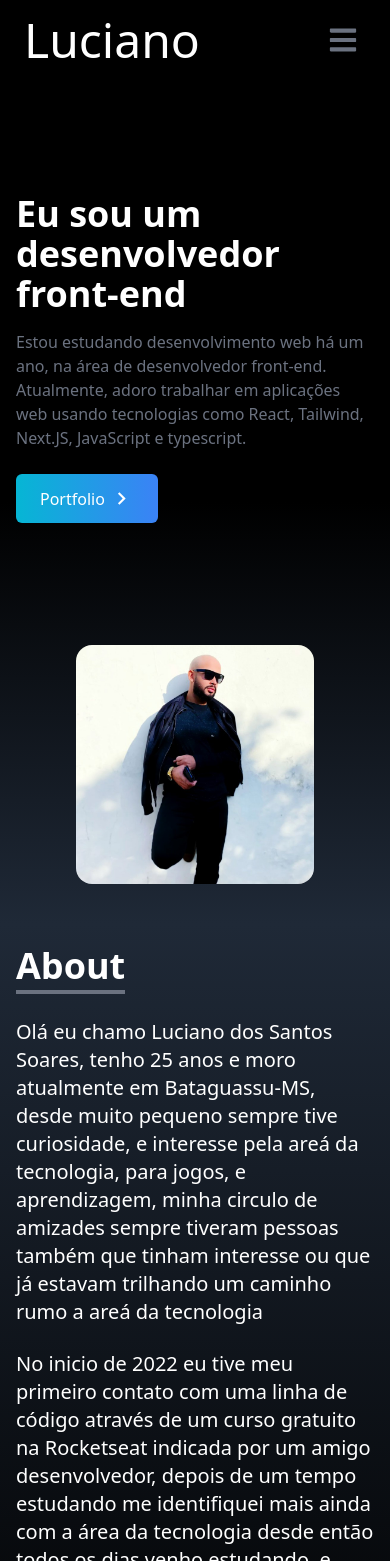
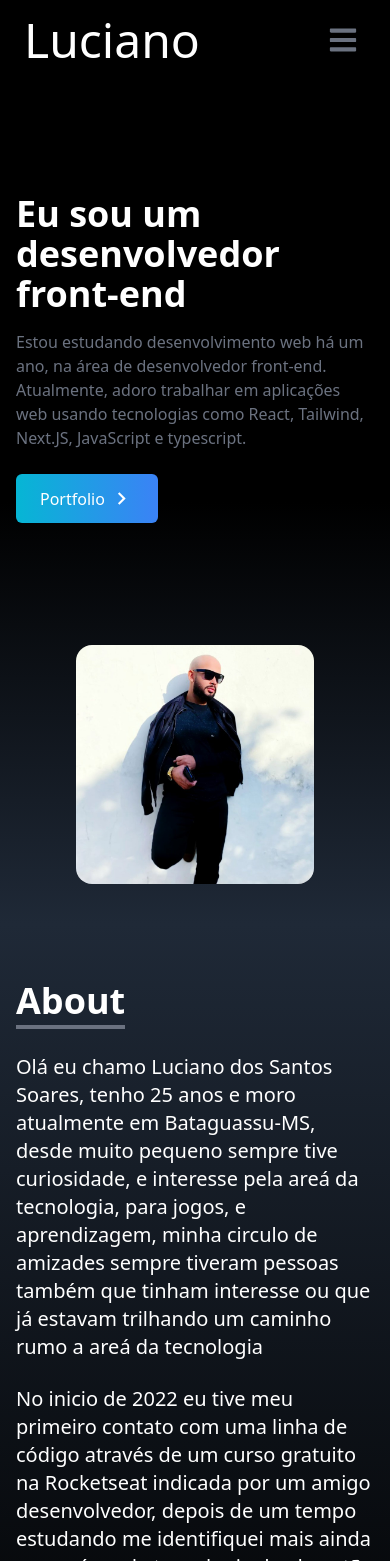
Before and after one commit to lucianosoares748/port_react, a React (Create React App) app: page / in a window 390 px wide. Shown: the top 1561 px of the page. Built offline with nearby package versions, Linux system fonts and the light colour scheme.

Commit message:
responsive

```diff
--- a/src/components/About.jsx
+++ b/src/components/About.jsx
@@ -7,9 +7,9 @@
       className="w-full h-screen bg-gradient-to-b from-gray-800 to-black text-white"
     >
       <div className="max-w-screen-lg p-4 mx-auto flex flex-col justify-center w-full h-full">
-        <p className="text-xl mt-20 ">
+        <p className="text-xl pt-[150px] ">
           <div className="pb-8">
-            <p className="text-4xl mt-2000 font-bold inline border-b-4 border-gray-500">
+            <p className="text-4xl font-bold inline border-b-4 border-gray-500">
               About
             </p>
           </div>
```
